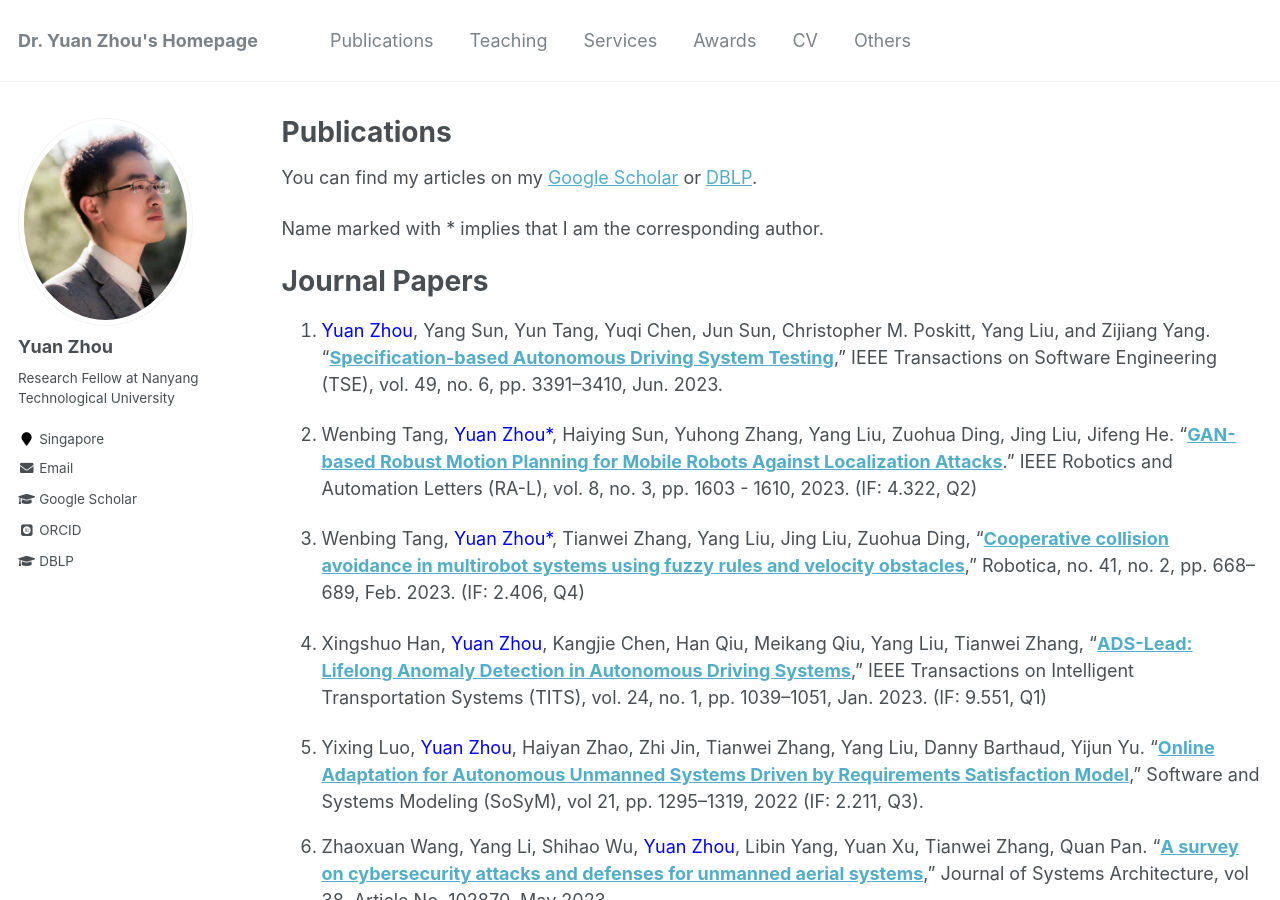
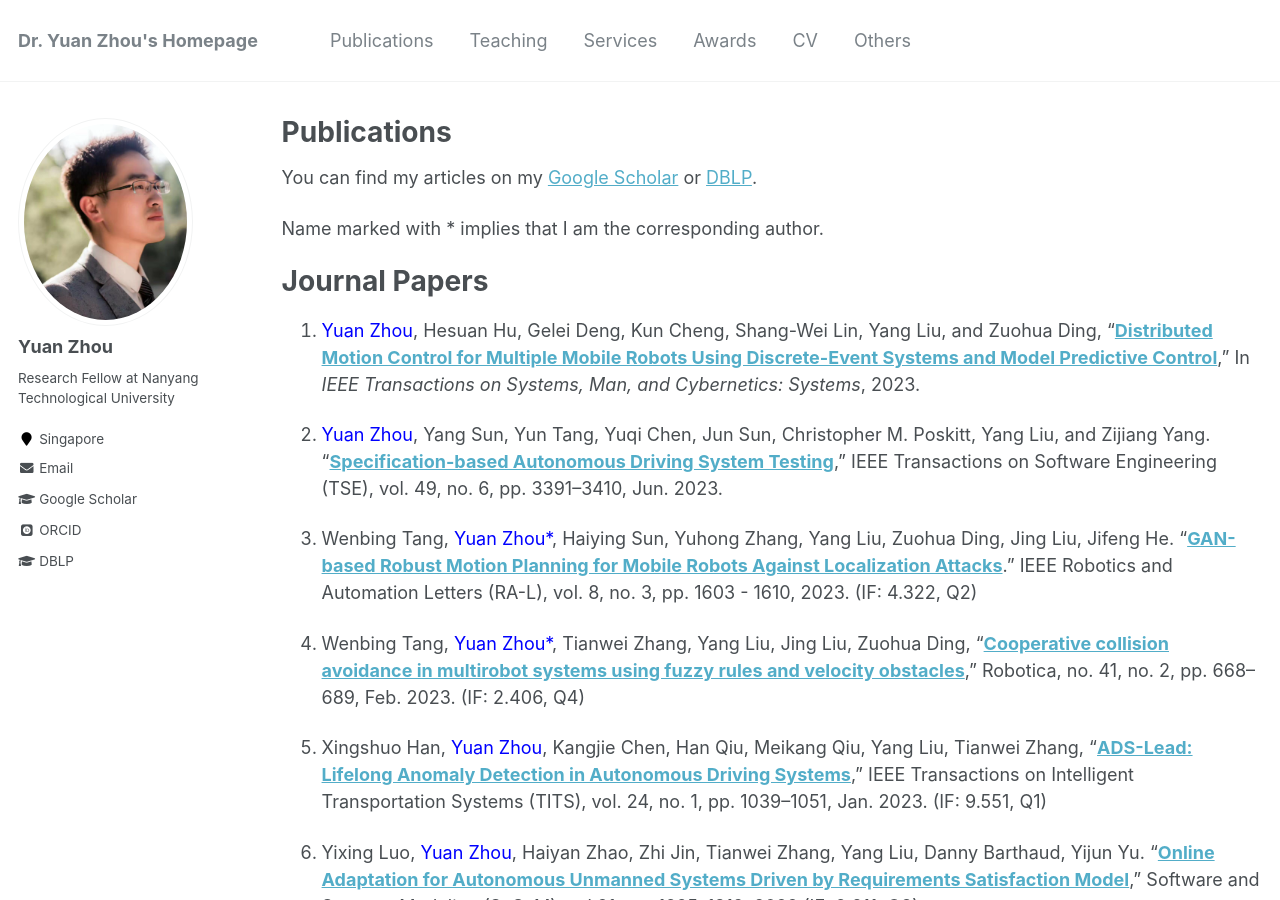
Before and after one commit to yuanzhou-yzhou/yuanzhou-yzhou.github.io, a Jekyll site: the page built from _pages/publications.md, in a window 1280 px wide and 900 px high. Built offline with Jekyll 4.4.1, drawn with Linux system fonts in a browser that asks for light colours; some web fonts are replaced; comment, search, counter and statistics services are not loaded.

Commit message:
Update publications.md

```diff
--- a/_pages/publications.md
+++ b/_pages/publications.md
@@ -17,64 +17,66 @@ Name marked with * implies that I am the corresponding author.
 
 [//]: # (*<u>Unmanned Autonomous Systems &#40;e.g., Robots and Autonomous Vehicles&#41;</u>*)
 
-1. <span style="color:blue">Yuan Zhou</span>, Yang Sun, Yun Tang, Yuqi Chen, Jun Sun, Christopher
+1.  <span style="color:blue">Yuan Zhou</span>, Hesuan Hu, Gelei Deng, Kun Cheng, Shang-Wei Lin, Yang Liu,  and Zuohua Ding, "**[Distributed Motion Control for Multiple Mobile Robots Using Discrete-Event Systems and Model Predictive Control](https://ieeexplore.ieee.org/document/10292991)**," In *IEEE Transactions on Systems, Man, and Cybernetics: Systems*, 2023.
+
+2. <span style="color:blue">Yuan Zhou</span>, Yang Sun, Yun Tang, Yuqi Chen, Jun Sun, Christopher
 M. Poskitt, Yang Liu, and Zijiang Yang. "**[Specification-based Autonomous
 Driving System Testing](https://ieeexplore.ieee.org/abstract/document/10064002)**," IEEE Transactions on Software Engineering (TSE),
 vol. 49, no. 6, pp. 3391–3410, Jun. 2023.
 
-2. Wenbing Tang, <span style="color:blue">Yuan Zhou*</span>, Haiying Sun, Yuhong Zhang, Yang Liu,
+3. Wenbing Tang, <span style="color:blue">Yuan Zhou*</span>, Haiying Sun, Yuhong Zhang, Yang Liu,
 Zuohua Ding, Jing Liu, Jifeng He. "**[GAN-based Robust Motion Planning for
 Mobile Robots Against Localization Attacks](https://ieeexplore.ieee.org/document/10035458)**." IEEE Robotics and Automation
 Letters (RA-L), vol. 8, no. 3, pp. 1603 - 1610, 2023. (IF: 4.322, Q2)
 
-3. Wenbing Tang, <span style="color:blue">Yuan Zhou*</span>, Tianwei Zhang, Yang Liu, Jing Liu, Zuohua Ding, "**[Cooperative collision avoidance in multirobot systems using fuzzy rules
+4. Wenbing Tang, <span style="color:blue">Yuan Zhou*</span>, Tianwei Zhang, Yang Liu, Jing Liu, Zuohua Ding, "**[Cooperative collision avoidance in multirobot systems using fuzzy rules
 and velocity obstacles](https://www.cambridge.org/core/journals/robotica/article/abs/cooperative-collision-avoidance-in-multirobot-systems-using-fuzzy-rules-and-velocity-obstacles/1F047875C40CCEF628BEA12B207B0B1D)**," Robotica, no. 41, no. 2, pp. 668–689, Feb. 2023. (IF: 2.406, Q4)
 
-4. Xingshuo Han, <span style="color:blue">Yuan Zhou</span>, Kangjie Chen, Han Qiu, Meikang Qiu, Yang Liu, Tianwei Zhang, "**[ADS-Lead: Lifelong Anomaly Detection in Autonomous Driving Systems](https://ieeexplore.ieee.org/document/9690769)**,” IEEE Transactions on Intelligent Transportation Systems (TITS), vol. 24, no. 1, pp. 1039–1051, Jan. 2023. (IF: 9.551, Q1)
+5. Xingshuo Han, <span style="color:blue">Yuan Zhou</span>, Kangjie Chen, Han Qiu, Meikang Qiu, Yang Liu, Tianwei Zhang, "**[ADS-Lead: Lifelong Anomaly Detection in Autonomous Driving Systems](https://ieeexplore.ieee.org/document/9690769)**,” IEEE Transactions on Intelligent Transportation Systems (TITS), vol. 24, no. 1, pp. 1039–1051, Jan. 2023. (IF: 9.551, Q1)
 
-5. Yixing Luo, <span style="color:blue">Yuan Zhou</span>, Haiyan Zhao, Zhi Jin, Tianwei Zhang, Yang Liu,
+6. Yixing Luo, <span style="color:blue">Yuan Zhou</span>, Haiyan Zhao, Zhi Jin, Tianwei Zhang, Yang Liu,
 Danny Barthaud, Yijun Yu. "**[Online Adaptation for Autonomous Unmanned
 Systems Driven by Requirements Satisfaction Model](https://link.springer.com/article/10.1007/s10270-022-00981-7)**," Software and Systems
 Modeling (SoSyM), vol 21, pp. 1295–1319, 2022 (IF: 2.211, Q3).
-6. Zhaoxuan Wang, Yang Li, Shihao Wu,  <span style="color:blue">Yuan Zhou</span>, Libin Yang, Yuan Xu, Tianwei Zhang, Quan Pan. "**[A survey on cybersecurity attacks and defenses for unmanned aerial systems](https://www.sciencedirect.com/science/article/abs/pii/S1383762123000498)**," Journal of Systems Architecture, vol 38, Article No. 102870, May 2023.
+7. Zhaoxuan Wang, Yang Li, Shihao Wu,  <span style="color:blue">Yuan Zhou</span>, Libin Yang, Yuan Xu, Tianwei Zhang, Quan Pan. "**[A survey on cybersecurity attacks and defenses for unmanned aerial systems](https://www.sciencedirect.com/science/article/abs/pii/S1383762123000498)**," Journal of Systems Architecture, vol 38, Article No. 102870, May 2023.
 
-7. Kun Cheng, <span style="color:blue">Yuan Zhou</span>, Bihuan Chen, Rui Wang, Yuebin Bai, Yang Liu, "**[Guardauto: A Decentralized Runtime Protection System for Autonomous Driving](https://ieeexplore.ieee.org/abstract/document/9172045)**." In *IEEE Transactions on Computers*, 2020. (IF: 2.663, Q2)
+8. Kun Cheng, <span style="color:blue">Yuan Zhou</span>, Bihuan Chen, Rui Wang, Yuebin Bai, Yang Liu, "**[Guardauto: A Decentralized Runtime Protection System for Autonomous Driving](https://ieeexplore.ieee.org/abstract/document/9172045)**." In *IEEE Transactions on Computers*, 2020. (IF: 2.663, Q2)
 
-8. Kun Cheng, Yuebin Bai, <span style="color:blue">Yuan Zhou\*</span>, Yun Tang, David Sanan, Yang Liu, "**[CANeleon: Protecting CAN Bus With Frame ID Chameleon](https://ieeexplore.ieee.org/abstract/document/9079183)**." In *IEEE Transactions on Vehicular Technology*, vol. 69, no. 7, pp. 7116-7130, 2020. (IF: 5.978, Q1)
+9. Kun Cheng, Yuebin Bai, <span style="color:blue">Yuan Zhou\*</span>, Yun Tang, David Sanan, Yang Liu, "**[CANeleon: Protecting CAN Bus With Frame ID Chameleon](https://ieeexplore.ieee.org/abstract/document/9079183)**." In *IEEE Transactions on Vehicular Technology*, vol. 69, no. 7, pp. 7116-7130, 2020. (IF: 5.978, Q1)
 
-9. <span style="color:blue">Yuan Zhou</span>, Hesuan Hu, Yang Liu, Shang-Wei Lin, and Zuohua Ding, "**[A distributed method to avoid higher-order deadlocks in multi-robot systems](https://www.sciencedirect.com/science/article/pii/S0005109819305692)**." In *Automatica*, vol. 112, 2020. (IF: 6.355, Q1)
+10. <span style="color:blue">Yuan Zhou</span>, Hesuan Hu, Yang Liu, Shang-Wei Lin, and Zuohua Ding, "**[A distributed method to avoid higher-order deadlocks in multi-robot systems](https://www.sciencedirect.com/science/article/pii/S0005109819305692)**." In *Automatica*, vol. 112, 2020. (IF: 6.355, Q1)
 
-10. <span style="color:blue">Yuan Zhou</span>, Hesuan Hu, Yang Liu, Shang-Wei Lin, and Zuohua Ding, "**[A real-time and fully distributed approach to motion planning for multirobot systems](https://ieeexplore.ieee.org/abstract/document/8055437)**." In *IEEE Transactions on Systems, Man, and Cybernetics: Systems*, vol. 49, no. 12 , pp. 2636-2650, 2019. (IF: 5.135, Q1)
+11. <span style="color:blue">Yuan Zhou</span>, Hesuan Hu, Yang Liu, Shang-Wei Lin, and Zuohua Ding, "**[A real-time and fully distributed approach to motion planning for multirobot systems](https://ieeexplore.ieee.org/abstract/document/8055437)**." In *IEEE Transactions on Systems, Man, and Cybernetics: Systems*, vol. 49, no. 12 , pp. 2636-2650, 2019. (IF: 5.135, Q1)
 
-11. <span style="color:blue">Yuan Zhou</span>, Hesuan Hu, Yang Liu, Shang-Wei Lin, and Zuohua Ding, "**[A distributed approach to robust control of multi-robot systems](https://www.sciencedirect.com/science/article/pii/S0005109818304217)**." In *Automatica*, vol. 99, pp. 1-13, 2018. (IF: 6.355, Q1)
+12. <span style="color:blue">Yuan Zhou</span>, Hesuan Hu, Yang Liu, Shang-Wei Lin, and Zuohua Ding, "**[A distributed approach to robust control of multi-robot systems](https://www.sciencedirect.com/science/article/pii/S0005109818304217)**." In *Automatica*, vol. 99, pp. 1-13, 2018. (IF: 6.355, Q1)
 
-12. <span style="color:blue">Yuan Zhou</span>, Hesuan Hu, Yang Liu, and Zuohua Ding. "**[Collision and deadlock avoidance in multirobot systems: A distributed approach](https://ieeexplore.ieee.org/abstract/document/7875176)**." In *IEEE Transactions on Systems, Man, and Cybernetics: Systems*, vol. 47, no. 7, pp. 1712–1726, 2017. (IF: 5.135, Q1)
+13. <span style="color:blue">Yuan Zhou</span>, Hesuan Hu, Yang Liu, and Zuohua Ding. "**[Collision and deadlock avoidance in multirobot systems: A distributed approach](https://ieeexplore.ieee.org/abstract/document/7875176)**." In *IEEE Transactions on Systems, Man, and Cybernetics: Systems*, vol. 47, no. 7, pp. 1712–1726, 2017. (IF: 5.135, Q1)
 
-13. <span style="color:blue">周远</span>，胡核算，刘杨，林尚威， "**[分布式多机器人运动控制的离散事件系统方法](http://jcta.alljournals.ac.cn/CTA_CN/ch/reader/create_pdf.aspx?file_no=CCTA160918&flag=1&journal_id=CTA_CN&year_id=2018)**." 《控制理论与应用》，vol. 35, no. 1, pp. 110-120, 2018.
+14. <span style="color:blue">周远</span>，胡核算，刘杨，林尚威， "**[分布式多机器人运动控制的离散事件系统方法](http://jcta.alljournals.ac.cn/CTA_CN/ch/reader/create_pdf.aspx?file_no=CCTA160918&flag=1&journal_id=CTA_CN&year_id=2018)**." 《控制理论与应用》，vol. 35, no. 1, pp. 110-120, 2018.
 
-14. Zuohua Ding, <span style="color:blue">Yuan Zhou</span>, and Mengchu Zhou, "**[Modeling self-adaptive software systems by fuzzy rules and Petri nets](https://ieeexplore.ieee.org/abstract/document/7917321)**." In *IEEE Transactions on Fuzzy Systems*, vol. 26, no. 2, pp. 967-984, 2018. (IF: 8.759, Q1)
+15. Zuohua Ding, <span style="color:blue">Yuan Zhou</span>, and Mengchu Zhou, "**[Modeling self-adaptive software systems by fuzzy rules and Petri nets](https://ieeexplore.ieee.org/abstract/document/7917321)**." In *IEEE Transactions on Fuzzy Systems*, vol. 26, no. 2, pp. 967-984, 2018. (IF: 8.759, Q1)
 
-15. Zuohua Ding, <span style="color:blue">Yuan Zhou</span>, Geguang Pu, and Mengchu Zhou, "**[Online failure prediction for railway transportation systems based on Fuzzy rules and data analysis](https://ieeexplore.ieee.org/abstract/document/8357501)**." In *IEEE Transactions on Reliability*, vol. 67, no. 3, pp. 1143-1158, 2018. (IF: 2.888, Q1)
+16. Zuohua Ding, <span style="color:blue">Yuan Zhou</span>, Geguang Pu, and Mengchu Zhou, "**[Online failure prediction for railway transportation systems based on Fuzzy rules and data analysis](https://ieeexplore.ieee.org/abstract/document/8357501)**." In *IEEE Transactions on Reliability*, vol. 67, no. 3, pp. 1143-1158, 2018. (IF: 2.888, Q1)
 
-16. Zuohua Ding, <span style="color:blue">Yuan Zhou</span>, and MengChu Zhou, “**[Modeling self-adaptive software systems with learning Petri nets](https://ieeexplore.ieee.org/abstract/document/7115165)**." In *IEEE Transactions on Systems, Man, and Cybernetics: Systems*, vol. 46, no. 4, pp. 483–498, 2016. (IF: 2.35, Q2)
+17. Zuohua Ding, <span style="color:blue">Yuan Zhou</span>, and MengChu Zhou, “**[Modeling self-adaptive software systems with learning Petri nets](https://ieeexplore.ieee.org/abstract/document/7115165)**." In *IEEE Transactions on Systems, Man, and Cybernetics: Systems*, vol. 46, no. 4, pp. 483–498, 2016. (IF: 2.35, Q2)
 
-17. Zuohua Ding, Ting Xu, Tiantian Ye, and <span style="color:blue">Yuan Zhou</span>, "**[Online prediction and improvement of reliability for service oriented systems](https://ieeexplore.ieee.org/abstract/document/7361770/)**." In *IEEE Transactions on Reliability*, vol. 65, no. 3, pp. 1133–1148, 2016. (IF: 2.79, Q1)
+18. Zuohua Ding, Ting Xu, Tiantian Ye, and <span style="color:blue">Yuan Zhou</span>, "**[Online prediction and improvement of reliability for service oriented systems](https://ieeexplore.ieee.org/abstract/document/7361770/)**." In *IEEE Transactions on Reliability*, vol. 65, no. 3, pp. 1133–1148, 2016. (IF: 2.79, Q1)
 
-18. Zuohua Ding, <span style="color:blue">Yuan Zhou</span>, Mingyue Jiang, and MengChu Zhou, “**[A new class of Petri nets for modeling and property verification of switched stochastic systems](https://ieeexplore.ieee.org/abstract/document/6995961/)**." In *IEEE Transactions on Systems, Man, and Cybernetics: Systems*, vol. 45, no. 7, pp. 1087–1100, 2015. (IF: 1.598, Q2)
+19. Zuohua Ding, <span style="color:blue">Yuan Zhou</span>, Mingyue Jiang, and MengChu Zhou, “**[A new class of Petri nets for modeling and property verification of switched stochastic systems](https://ieeexplore.ieee.org/abstract/document/6995961/)**." In *IEEE Transactions on Systems, Man, and Cybernetics: Systems*, vol. 45, no. 7, pp. 1087–1100, 2015. (IF: 1.598, Q2)
 
-19. Zuohua Ding, <span style="color:blue">Yuan Zhou</span>, and MengChu Zhou, “**[A polynomial algorithm to performance analysis of concurrent systems via Petri nets and ordinary differential equations](https://ieeexplore.ieee.org/abstract/document/6684591)**." In *IEEE Transactions on Automation Science and Engineering*, vol. 12, no. 1, pp. 295–308, 2015. (IF: 2.696, Q1)
+20. Zuohua Ding, <span style="color:blue">Yuan Zhou</span>, and MengChu Zhou, “**[A polynomial algorithm to performance analysis of concurrent systems via Petri nets and ordinary differential equations](https://ieeexplore.ieee.org/abstract/document/6684591)**." In *IEEE Transactions on Automation Science and Engineering*, vol. 12, no. 1, pp. 295–308, 2015. (IF: 2.696, Q1)
 
-20. Zuohua Ding, <span style="color:blue">Yuan Zhou</span>, and MengChu Zhou, “**[Stability analysis of switched fuzzy systems via model checking](https://ieeexplore.ieee.org/abstract/document/6698303)**." In *IEEE Transactions on Fuzzy Systems*, vol. 22, no. 6, pp. 1503-1514, Dec. 2014. (IF: 8.746, Q1)
+21. Zuohua Ding, <span style="color:blue">Yuan Zhou</span>, and MengChu Zhou, “**[Stability analysis of switched fuzzy systems via model checking](https://ieeexplore.ieee.org/abstract/document/6698303)**." In *IEEE Transactions on Fuzzy Systems*, vol. 22, no. 6, pp. 1503-1514, Dec. 2014. (IF: 8.746, Q1)
 
-21. <span style="color:blue">周远</span>，丁佐华，"**[基于程序不变量计算软件可靠性](http://www.jos.org.cn/jos/ch/reader/view_abstract.aspx?file_no=4803&flag=1)**.", 《软件学报》， vol. 26, no. 12, pp. 3075-3087, 2015.
+22. <span style="color:blue">周远</span>，丁佐华，"**[基于程序不变量计算软件可靠性](http://www.jos.org.cn/jos/ch/reader/view_abstract.aspx?file_no=4803&flag=1)**.", 《软件学报》， vol. 26, no. 12, pp. 3075-3087, 2015.
 
-22. 杨晓燕，<span style="color:blue">周远</span>，丁佐华，"**[基于在线故障定位及自主适应提高软件可靠性](http://www.jos.org.cn/jos/ch/reader/view_abstract.aspx?file_no=4761&flag=1)**.", 《软件学报》， vol. 26, no. 4, pp. 886-903, 2015.
+23. 杨晓燕，<span style="color:blue">周远</span>，丁佐华，"**[基于在线故障定位及自主适应提高软件可靠性](http://www.jos.org.cn/jos/ch/reader/view_abstract.aspx?file_no=4761&flag=1)**.", 《软件学报》， vol. 26, no. 4, pp. 886-903, 2015.
 
-23. Jipeng Wang, Hesuan Hu, Chunrong Pan, <span style="color:blue">Yuan Zhou</span>, and Liang Li, "**[Scheduling dual-arm cluster tools with multiple wafer types and residency time constraints](https://ieeexplore.ieee.org/abstract/document/9080619)**." In *IEEE/CAA Journal of Automatica Sinica*, vol. 7, no, 3, pp. 776-789, 2020. (IF: 6.171, Q1)
+24. Jipeng Wang, Hesuan Hu, Chunrong Pan, <span style="color:blue">Yuan Zhou</span>, and Liang Li, "**[Scheduling dual-arm cluster tools with multiple wafer types and residency time constraints](https://ieeexplore.ieee.org/abstract/document/9080619)**." In *IEEE/CAA Journal of Automatica Sinica*, vol. 7, no, 3, pp. 776-789, 2020. (IF: 6.171, Q1)
 
-24. Jipeng Wang, Chunrong Pan, Hesuan Hu, Liang Li, and <span style="color:blue">Yuan Zhou</span>, "**[A cyclic scheduling approach to single-arm cluster tools with multiple wafer types and residency time constraints](https://ieeexplore.ieee.org/abstract/document/8543218)**." In *IEEE Transactions on Automation Science and Engineering*, vol. 16, no, 3, pp. 1373-1386, 2019. (IF: 5.224, Q1)
+25. Jipeng Wang, Chunrong Pan, Hesuan Hu, Liang Li, and <span style="color:blue">Yuan Zhou</span>, "**[A cyclic scheduling approach to single-arm cluster tools with multiple wafer types and residency time constraints](https://ieeexplore.ieee.org/abstract/document/8543218)**." In *IEEE Transactions on Automation Science and Engineering*, vol. 16, no, 3, pp. 1373-1386, 2019. (IF: 5.224, Q1)
 
-25. <span style="color:blue">周远</span>，徐映红，徐定华，"**[结合粒子群算法的一类双层纺织材料厚度设计反问题](http://www.fzxb.org.cn/CN/Y2013/V34/I6/40)**", 《纺织学报》，vol. 34, no. 6, pp. 40-45, 2013.
+26. <span style="color:blue">周远</span>，徐映红，徐定华，"**[结合粒子群算法的一类双层纺织材料厚度设计反问题](http://www.fzxb.org.cn/CN/Y2013/V34/I6/40)**", 《纺织学报》，vol. 34, no. 6, pp. 40-45, 2013.
 
 
 
```
